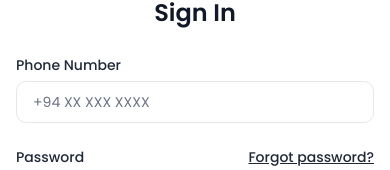
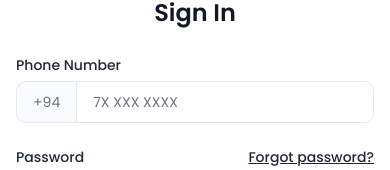
Before and after one commit to malinga-PW/Chisfis-Nextjs, a Next.js app: page /login in a window 390 px wide. Shown: the part 201-371 px from the top of the page. Built offline with nearby package versions, Linux system fonts and the light colour scheme; no server answers.

Commit message:
Update mobile number inputs to use fixed +94 prefix globally

```diff
--- a/src/app/(app)/(listings)/components/CakeOrderWidget.tsx
+++ b/src/app/(app)/(listings)/components/CakeOrderWidget.tsx
@@ -297,13 +297,18 @@ const CakeOrderWidget = ({
                 <label className="text-sm font-medium text-neutral-700 dark:text-neutral-300">
                   Mobile Number <span className="text-red-500">*</span>
                 </label>
-                <input
-                  type="tel"
-                  value={buyerMobile}
-                  onChange={(e) => setBuyerMobile(e.target.value)}
-                  placeholder="+94 XX XXX XXXX"
-                  className="mt-1 w-full rounded-xl border border-neutral-200 px-4 py-2.5 text-sm focus:outline-none focus:ring-2 focus:ring-neutral-900 dark:border-neutral-700 dark:bg-neutral-900"
-                />
+                <div className="mt-1 flex">
+                  <span className="inline-flex items-center rounded-l-xl border border-r-0 border-neutral-200 bg-neutral-50 px-4 text-sm text-neutral-500 dark:border-neutral-700 dark:bg-neutral-800 dark:text-neutral-400">
+                    +94
+                  </span>
+                  <input
+                    type="tel"
+                    value={buyerMobile}
+                    onChange={(e) => setBuyerMobile(e.target.value.replace(/[^0-9]/g, ''))}
+                    placeholder="7X XXX XXXX"
+                    className="w-full min-w-0 flex-1 rounded-none rounded-r-xl border border-neutral-200 px-4 py-2.5 text-sm focus:outline-none focus:ring-2 focus:ring-neutral-900 dark:border-neutral-700 dark:bg-neutral-900"
+                  />
+                </div>
                 <p className="mt-1 text-xs text-neutral-400">Will be used for phone verification (OTP)</p>
               </div>
               <div>
--- a/src/app/(auth)/login/page.tsx
+++ b/src/app/(auth)/login/page.tsx
@@ -20,8 +20,14 @@ export default function LoginPage() {
     setError('')
     setBusy(true)
     try {
+      let phoneVal = phoneRef.current?.value ?? ''
+      if (phoneVal && phoneVal !== 'Admin') {
+        let cleanedPhone = phoneVal.replace(/[^0-9]/g, '').replace(/^0+/, '')
+        if (cleanedPhone.startsWith('94')) cleanedPhone = cleanedPhone.substring(2)
+        phoneVal = '+94' + cleanedPhone
+      }
       await login(
-        phoneRef.current?.value ?? '',
+        phoneVal,
         passwordRef.current?.value ?? '',
       )
       router.push('/')
@@ -42,7 +48,12 @@ export default function LoginPage() {
         <form onSubmit={handleSubmit} className="grid grid-cols-1 gap-6">
           <div>
             <label className="text-sm font-medium text-neutral-800 dark:text-neutral-200">Phone Number</label>
-            <input ref={phoneRef} type="tel" placeholder="+94 XX XXX XXXX" required className="mt-1 w-full rounded-lg border border-neutral-200 px-4 py-2.5 text-sm focus:outline-none focus:ring-2 focus:ring-neutral-900 dark:border-neutral-700 dark:bg-neutral-900" />
+            <div className="mt-1 flex">
+              <span className="inline-flex items-center rounded-l-lg border border-r-0 border-neutral-200 bg-neutral-50 px-4 text-sm text-neutral-500 dark:border-neutral-700 dark:bg-neutral-800 dark:text-neutral-400">
+                +94
+              </span>
+              <input ref={phoneRef} type="tel" placeholder="7X XXX XXXX" required className="w-full min-w-0 flex-1 rounded-none rounded-r-lg border border-neutral-200 px-4 py-2.5 text-sm focus:outline-none focus:ring-2 focus:ring-neutral-900 dark:border-neutral-700 dark:bg-neutral-900" />
+            </div>
           </div>
           <div>
             <div className="flex items-center justify-between text-neutral-800 dark:text-neutral-200">
--- a/src/app/(auth)/signup/page.tsx
+++ b/src/app/(auth)/signup/page.tsx
@@ -22,7 +22,10 @@ export default function SignupPage() {
     setError('')
     setBusy(true)
     try {
-      const { error: err, userId } = await signup(phone, password, name, 'BUYER')
+      let cleanedPhone = phone.replace(/[^0-9]/g, '').replace(/^0+/, '')
+      if (cleanedPhone.startsWith('94')) cleanedPhone = cleanedPhone.substring(2)
+      const formattedPhone = '+94' + cleanedPhone
+      const { error: err, userId } = await signup(formattedPhone, password, name, 'BUYER')
       if (err) {
         setError(err)
         setBusy(false)
@@ -33,8 +36,8 @@ export default function SignupPage() {
           await upsertBuyerToSupabase({
             id: userId,
             name,
-            email: phone,
-            phone,
+            email: formattedPhone,
+            phone: formattedPhone,
             orders: 0,
             joined: new Date().toISOString().slice(0, 10),
           })
@@ -63,7 +66,12 @@ export default function SignupPage() {
           </div>
           <div>
             <label className="text-sm font-medium text-neutral-800 dark:text-neutral-200">Phone Number</label>
-            <input type="tel" value={phone} onChange={(e) => setPhone(e.target.value)} placeholder="+94 XX XXX XXXX" required className="mt-1 w-full rounded-lg border border-neutral-200 px-4 py-2.5 text-sm focus:outline-none focus:ring-2 focus:ring-neutral-900 dark:border-neutral-700 dark:bg-neutral-900" />
+            <div className="mt-1 flex">
+              <span className="inline-flex items-center rounded-l-lg border border-r-0 border-neutral-200 bg-neutral-50 px-4 text-sm text-neutral-500 dark:border-neutral-700 dark:bg-neutral-800 dark:text-neutral-400">
+                +94
+              </span>
+              <input type="tel" value={phone} onChange={(e) => setPhone(e.target.value.replace(/[^0-9]/g, ''))} placeholder="7X XXX XXXX" required className="w-full min-w-0 flex-1 rounded-none rounded-r-lg border border-neutral-200 px-4 py-2.5 text-sm focus:outline-none focus:ring-2 focus:ring-neutral-900 dark:border-neutral-700 dark:bg-neutral-900" />
+            </div>
           </div>
           <div>
             <label className="text-sm font-medium text-neutral-800 dark:text-neutral-200">Password</label>
--- a/src/app/(auth)/vendor-register/page.tsx
+++ b/src/app/(auth)/vendor-register/page.tsx
@@ -24,8 +24,11 @@ export default function VendorRegisterPage() {
     setBusy(true)
 
     let result: { error: string | null; userId: string | null }
+    let cleanedPhone = phone.replace(/[^0-9]/g, '').replace(/^0+/, '')
+    if (cleanedPhone.startsWith('94')) cleanedPhone = cleanedPhone.substring(2)
+    const formattedPhone = '+94' + cleanedPhone
     try {
-      result = await signup(phone, password, businessName, 'SELLER')
+      result = await signup(formattedPhone, password, businessName, 'SELLER')
     } catch (ex: any) {
       setError(ex?.message ?? 'Registration failed')
       setBusy(false)
@@ -43,12 +46,12 @@ export default function VendorRegisterPage() {
           id: result.userId,
           businessName,
           owner: businessName,
-          email: phone,
+          email: formattedPhone,
           location,
-          phone,
+          phone: formattedPhone,
           logo: '',
           ownerPhoto: '',
-          whatsappNumber: phone,
+          whatsappNumber: formattedPhone,
           whatsappAvailable: true,
           address: `${location}, Sri Lanka`,
           lat: 6.9271,
@@ -85,7 +88,12 @@ export default function VendorRegisterPage() {
           </div>
           <div>
             <label className="text-sm font-medium text-neutral-800 dark:text-neutral-200">Phone Number <span className="text-red-500">*</span></label>
-            <input type="tel" value={phone} onChange={(e) => setPhone(e.target.value)} placeholder="+94 XX XXX XXXX" required className="mt-1 w-full rounded-lg border border-neutral-200 px-4 py-2.5 text-sm focus:outline-none focus:ring-2 focus:ring-neutral-900 dark:border-neutral-700 dark:bg-neutral-900" />
+            <div className="mt-1 flex">
+              <span className="inline-flex items-center rounded-l-lg border border-r-0 border-neutral-200 bg-neutral-50 px-4 text-sm text-neutral-500 dark:border-neutral-700 dark:bg-neutral-800 dark:text-neutral-400">
+                +94
+              </span>
+              <input type="tel" value={phone} onChange={(e) => setPhone(e.target.value.replace(/[^0-9]/g, ''))} placeholder="7X XXX XXXX" required className="w-full min-w-0 flex-1 rounded-none rounded-r-lg border border-neutral-200 px-4 py-2.5 text-sm focus:outline-none focus:ring-2 focus:ring-neutral-900 dark:border-neutral-700 dark:bg-neutral-900" />
+            </div>
           </div>
           <div>
             <label className="text-sm font-medium text-neutral-800 dark:text-neutral-200">Business Location <span className="text-red-500">*</span></label>
```
